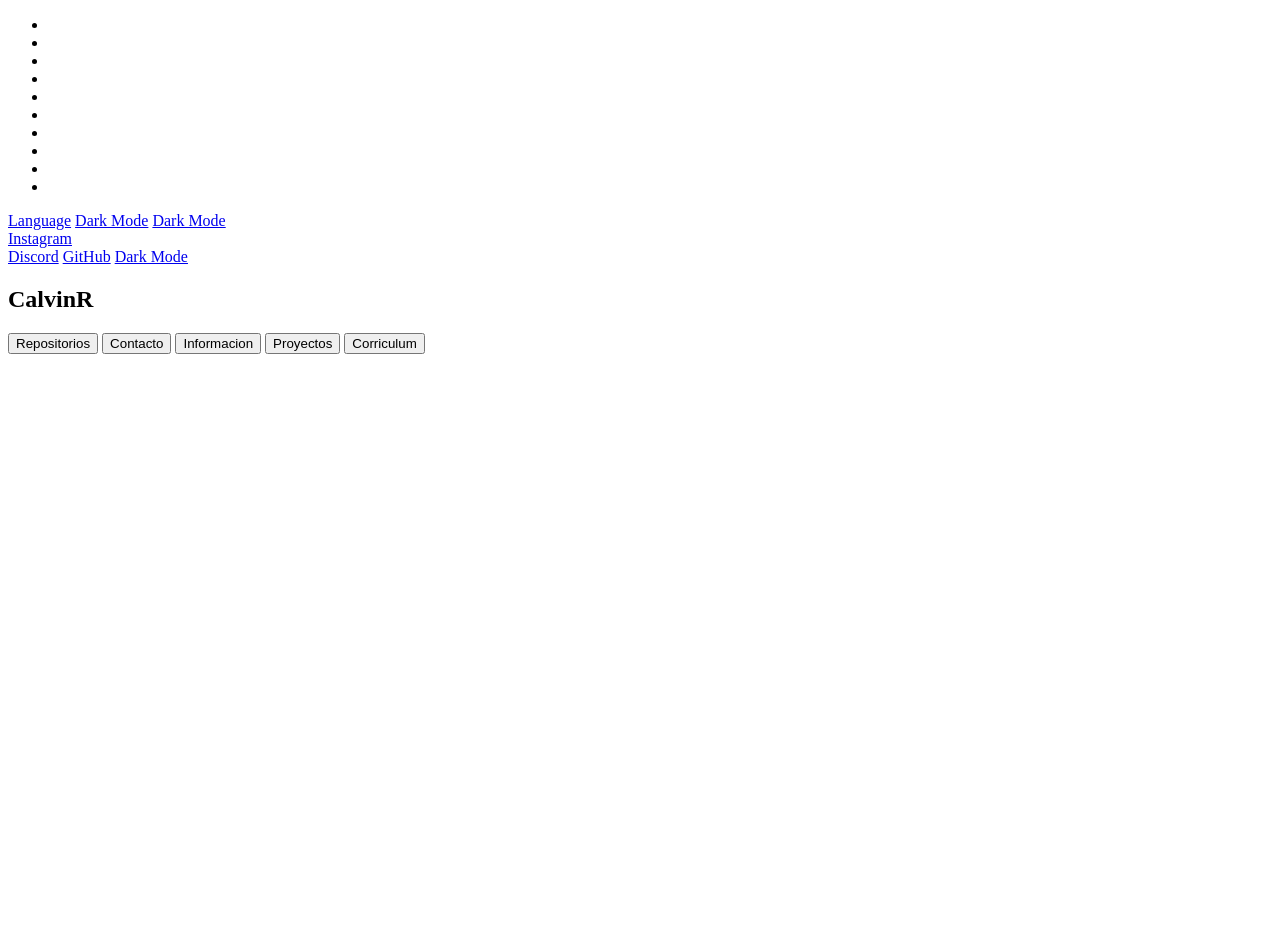
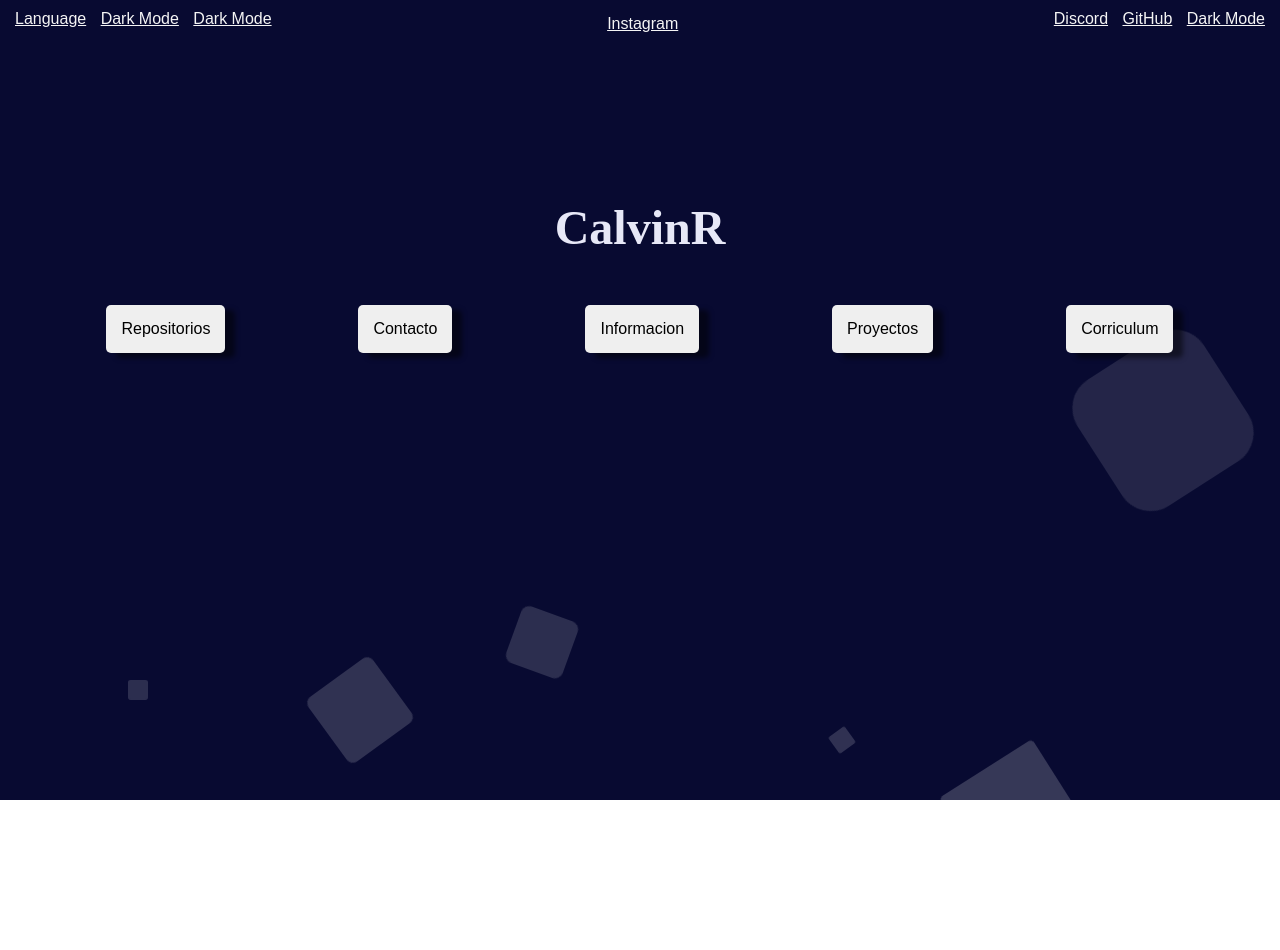
Before and after one commit to CalvinRBobadillaF/Professional-Page, a plain HTML site: page index.html in a window 1280 px wide. Before the commit the page ends 800 px from the top, so only its background shows below. Drawn offline with Linux system fonts and the light colour scheme.

Commit message:
Mistake fix

```diff
--- a/index.html
+++ b/index.html
@@ -3,7 +3,7 @@
 <head>
     <meta charset="UTF-8">
     <meta name="viewport" content="width=device-width, initial-scale=1.0">
-    <link rel="stylesheet" href="calvinr.css">
+    <link rel="stylesheet" href="styles.css">
     <title>CalvinR</title>
 </head>
 <body>
```
Also changed, not shown: styles.css (renamed from index.css).
